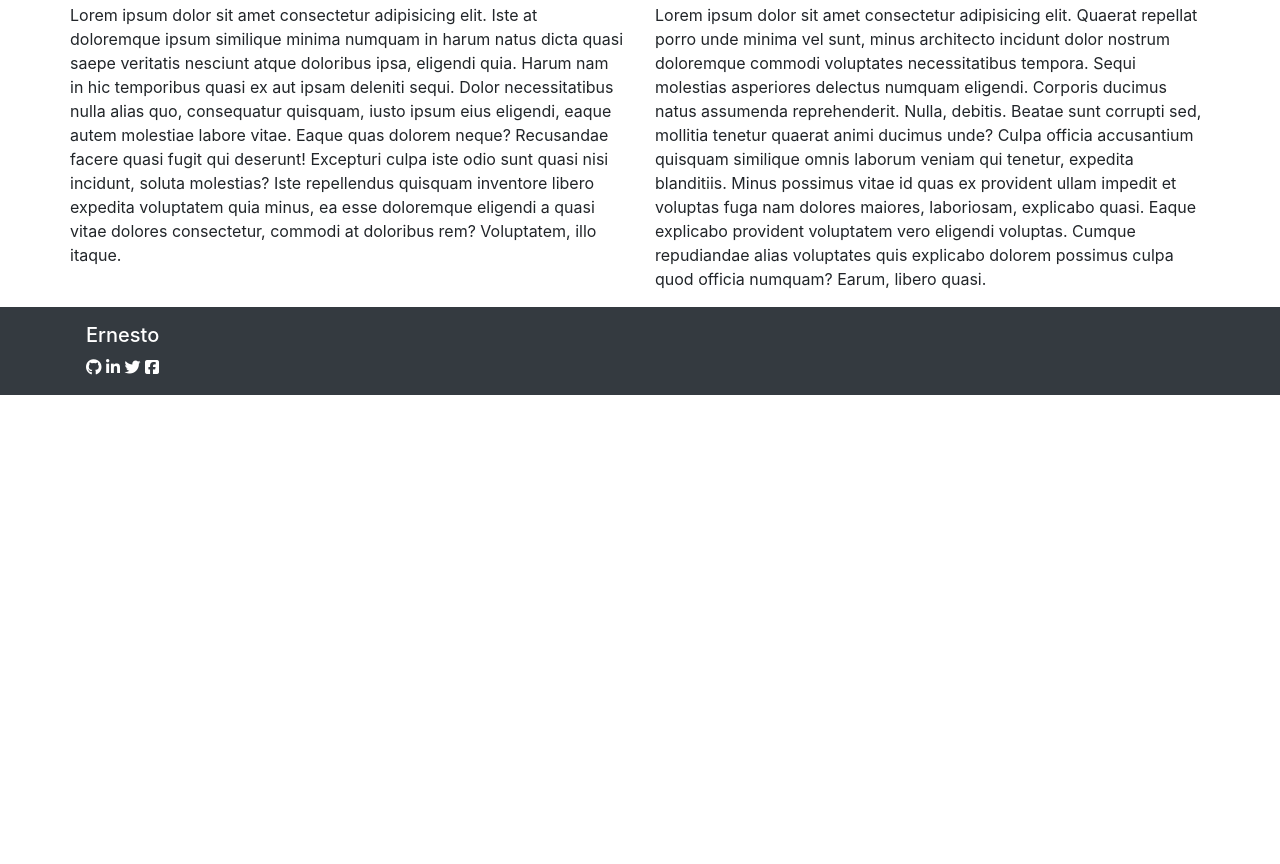
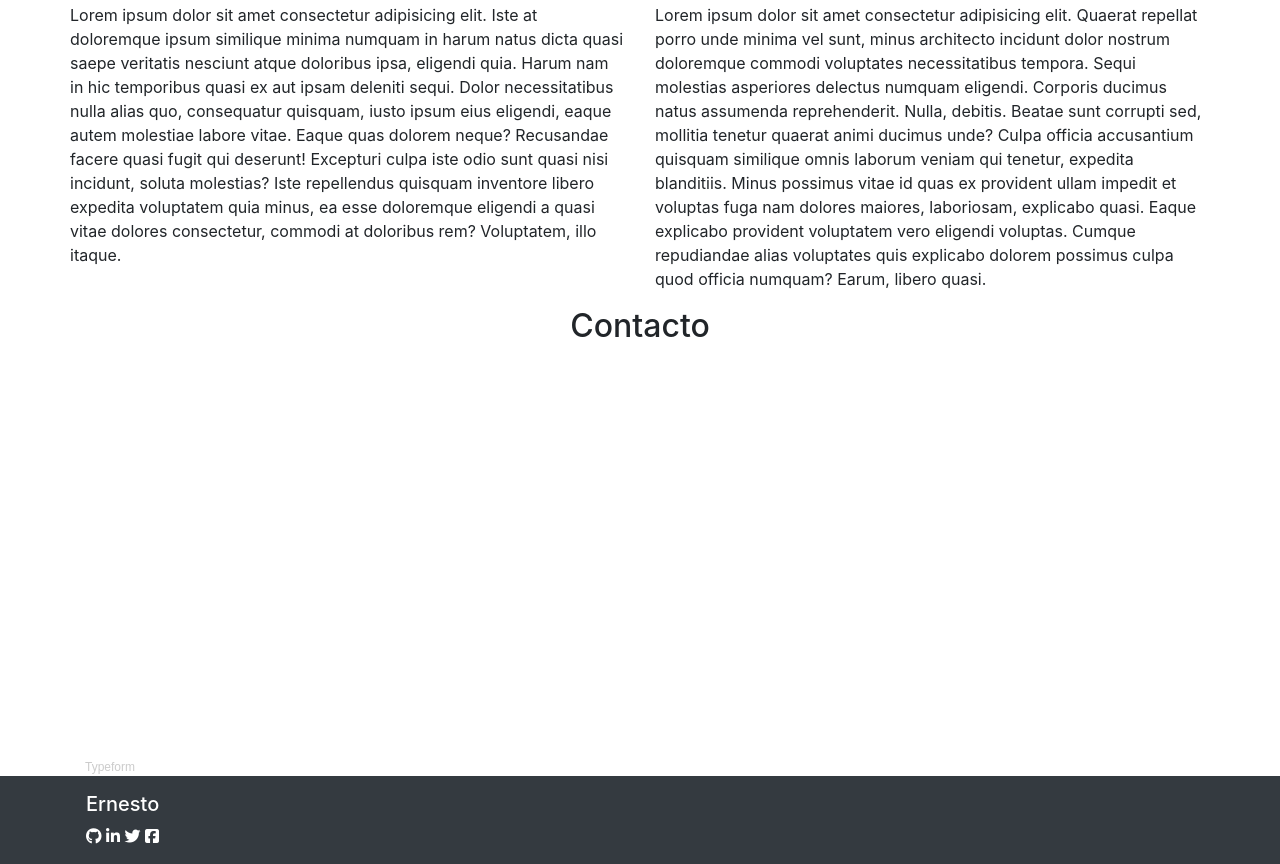
Before and after one commit to Ernesto1702/prueba-portafolio, a plain HTML site: page index.html in a window 1280 px wide. Shown: the part 546-1410 px from the top of the page. Before the commit the page ends 941 px from the top, so only its background shows below. Drawn offline with nearby package versions, Linux system fonts and the light colour scheme; a script that the page names is missing.

Commit message:
estructura formulario

```diff
--- a/index.html
+++ b/index.html
@@ -65,8 +65,18 @@
 
 
 
-
-
+<!--formulario-->
+<div class="container-fluid">
+  <div class="container">
+  <div class="row">
+    <div class="col-12">
+<h2 class="text-center text-decoration">Contacto</h2>
+<div class="typeform-widget" data-url="https://form.typeform.com/to/ZBHnHGor" style="width: 50%; height: 400px;"></div> <script> (function() { var qs,js,q,s,d=document, gi=d.getElementById, ce=d.createElement, gt=d.getElementsByTagName, id="typef_orm", b="https://embed.typeform.com/"; if(!gi.call(d,id)) { js=ce.call(d,"script"); js.id=id; js.src=b+"embed.js"; q=gt.call(d,"script")[0]; q.parentNode.insertBefore(js,q) } })() </script> <div style="font-family: Sans-Serif;font-size: 12px;color: #999;opacity: 0.5; padding-top: 5px;"><a href="https://admin.typeform.com/signup?utm_campaign=ZBHnHGor&utm_source=typeform.com-01EEF13RZNQJC4Y0J3WHWP2X5P-free&utm_medium=typeform&utm_content=typeform-embedded-poweredbytypeform&utm_term=ES" style="color: #999" target="_blank">Typeform</a> </div>
+</div>
+</div>
+</div>
+</div>
+<!--End formulario-->
 
 <!--footer-->
 <div class="container-fluid bg-dark">
```
